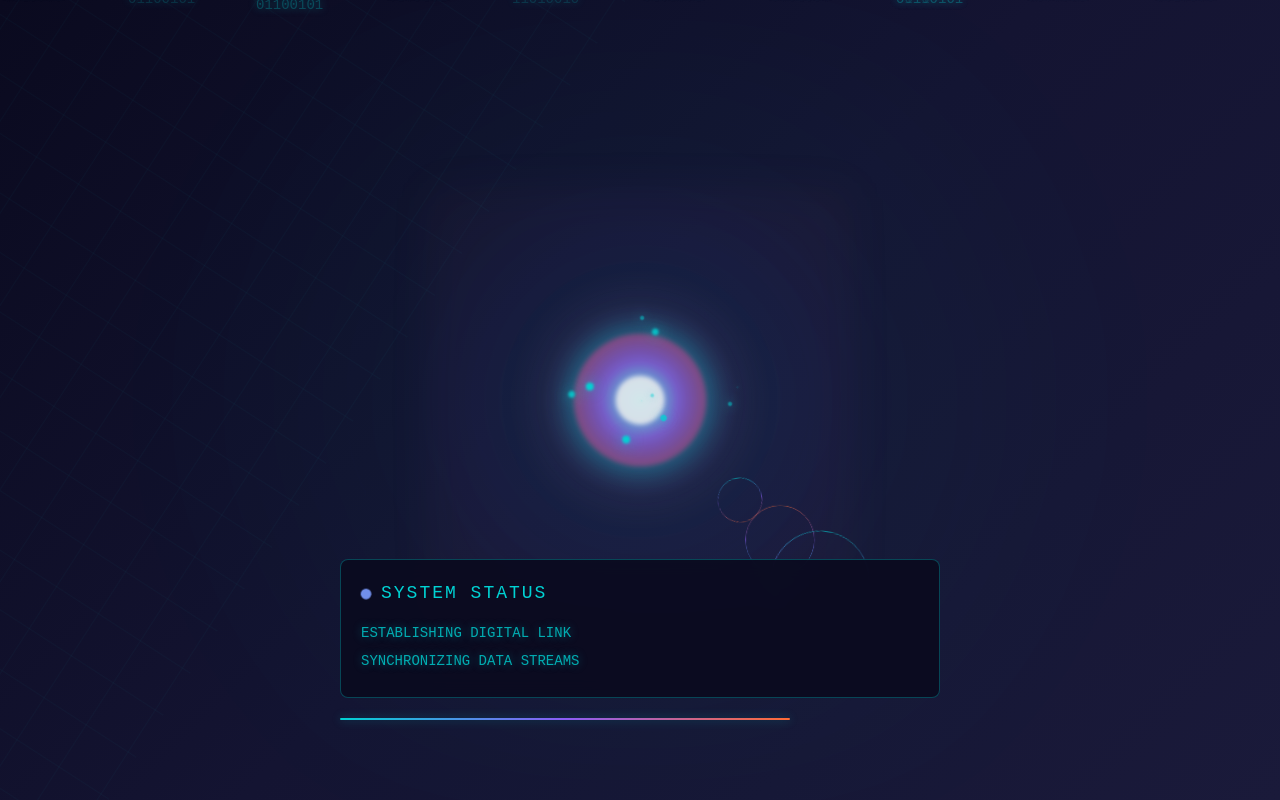
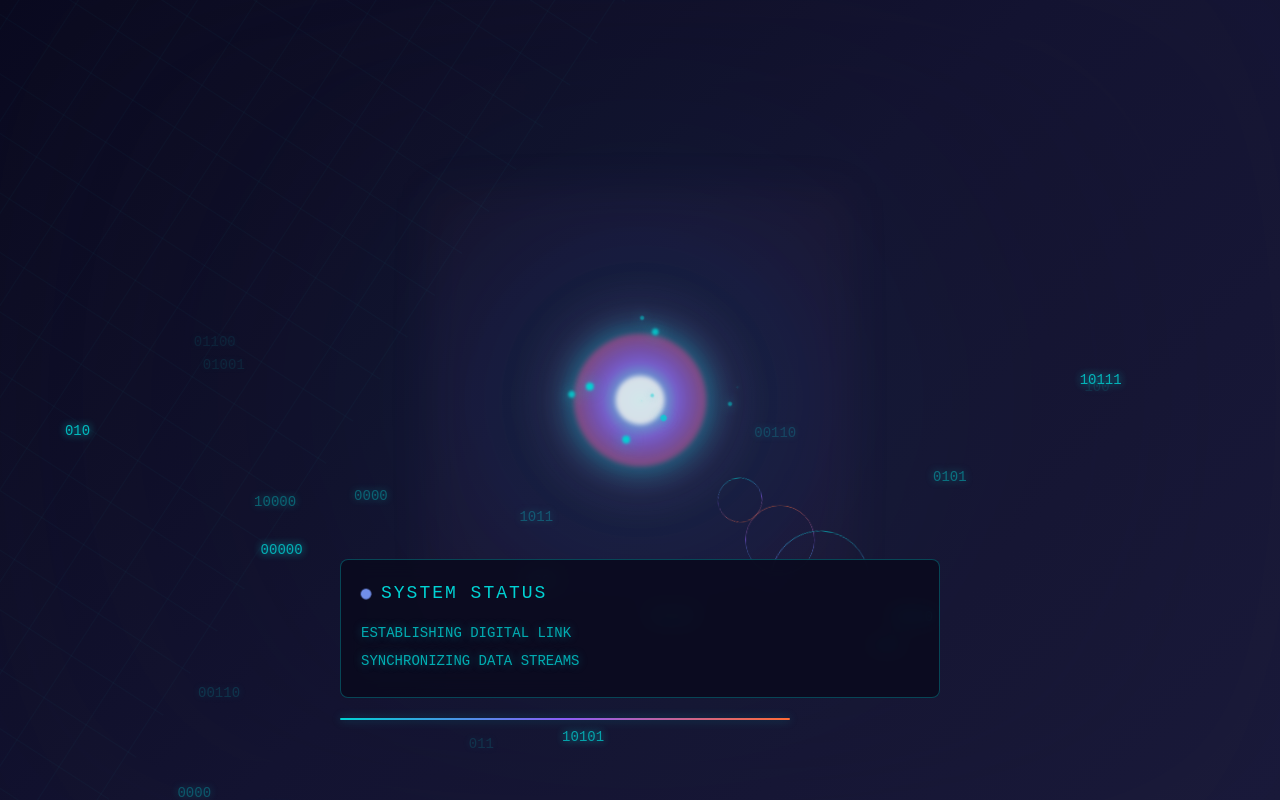
Before and after one commit to Daemon16/digideck-portal, a React (Vite) app: page / in a window 1280 px wide. Built offline with nearby package versions, Linux system fonts and the light colour scheme; no server answers.

Commit message:
initial Loading

```diff
--- a/src/components/DigitalPortal.css
+++ b/src/components/DigitalPortal.css
@@ -21,10 +21,13 @@
   width: 100%;
   height: 100%;
   background:
-    radial-gradient(circle at center,
-      rgba(0, 210, 211, 0.1) 0%,
-      transparent 70%);
-  filter: blur(50px);
+    radial-gradient(
+    circle at center,
+    rgba(0, 210, 211, 0.1) 0%,
+    rgba(15, 15, 35, 0.2) 50%,
+    transparent 100%
+  );
+  filter: blur(60px);
   opacity: 0.5;
 }
 
@@ -53,14 +56,16 @@
   height: 100%;
   pointer-events: none;
   overflow: hidden;
+  z-index: 1;
 }
 
-.binary-string {
+.rain-drop {
   position: absolute;
-  color: rgba(0, 210, 211, 0.4);
-  font-family: 'Courier New', monospace;
+  font-family: monospace;
   font-size: 14px;
-  text-shadow: 0 0 10px rgba(0, 210, 211, 0.6);
+  transform: translateX(-50%);
+  text-shadow: 0 0 8px currentColor;
+  white-space: nowrap;
 }
 
 /* Main Portal Elements */
@@ -71,6 +76,7 @@
   display: flex;
   align-items: center;
   justify-content: center;
+  z-index: 2;
 }
 
 /* Energy Field */
@@ -173,6 +179,7 @@
   transform: translateX(-50%);
   width: 80%;
   max-width: 600px;
+  z-index: 3;
 }
 
 .status-display {
--- a/src/components/DigitalPortal.tsx
+++ b/src/components/DigitalPortal.tsx
@@ -6,47 +6,81 @@ interface DigitalPortalProps {
   onComplete: () => void;
 }
 
-const BINARY_STRINGS = [
-  '01100101', '11010010', '10011100', '00110101',
-  '11001010', '10101011', '01011010', '11100101'
-];
+interface RainDrop {
+  id: number;
+  x: number;
+  y: number;
+  speed: number;
+  value: string;
+  brightness: number;
+}
+
+const NUM_DROPS = 40;
 
 export default function DigitalPortal({ onComplete }: DigitalPortalProps) {
   const [stage, setStage] = useState<'initializing' | 'analyzing' | 'connecting' | 'complete'>('initializing');
-  const [codeStrings, setCodeStrings] = useState<string[]>([]);
-  const portalRef = useRef<HTMLDivElement>(null);
+  const [rainDrops, setRainDrops] = useState<RainDrop[]>([]);
   const [glitchActive, setGlitchActive] = useState(false);
+  const animationRef = useRef<number>();
+
+  // Generate random binary string
+  const generateBinaryString = () => {
+    const length = Math.floor(Math.random() * 3) + 3; // 3-5 characters
+    return Array.from({ length }, () =>
+      Math.random() > 0.5 ? '1' : '0'
+    ).join('');
+  };
+
+  // Create a new raindrop
+  const createRainDrop = (id: number) => ({
+    id,
+    x: Math.random() * 100,
+    y: -20,
+    speed: 0.08 + Math.random() * 0.12, // Slower speed between 0.08 and 0.2
+    value: generateBinaryString(),
+    brightness: 0.3 + Math.random() * 0.7 // Random brightness between 0.3 and 1
+  });
 
   useEffect(() => {
+    // Initialize raindrops with staggered starting positions
+    setRainDrops(Array.from({ length: NUM_DROPS }, (_, i) => ({
+      ...createRainDrop(i),
+      y: Math.random() * 100 // Start at random positions
+    })));
+
     // Stage transitions
-    const timeline = [
-      { stage: 'analyzing', delay: 2000 },
-      { stage: 'connecting', delay: 4000 },
-      { stage: 'complete', delay: 6000 },
-      { action: onComplete, delay: 7000 }
-    ];
+    const timer1 = setTimeout(() => setStage('analyzing'), 2000);
+    const timer2 = setTimeout(() => setStage('connecting'), 4000);
+    const timer3 = setTimeout(() => setStage('complete'), 6000);
+    const timer4 = setTimeout(() => onComplete(), 7000);
 
-    timeline.forEach(({ stage, action, delay }) => {
-      const timer = setTimeout(() => {
-        if (stage) setStage(stage as any);
-        if (action) action();
-      }, delay);
-      return () => clearTimeout(timer);
-    });
+    // Animation loop for raindrops
+    const updateRaindrops = () => {
+      setRainDrops(drops =>
+        drops.map(drop => {
+          const newY = drop.y + drop.speed;
 
-    // Binary code animation
-    const interval = setInterval(() => {
-      setCodeStrings(prev => {
-        const newStrings = [...prev];
-        if (newStrings.length < 20) {
-          newStrings.push(BINARY_STRINGS[Math.floor(Math.random() * BINARY_STRINGS.length)]);
-        } else {
-          newStrings.shift();
-          newStrings.push(BINARY_STRINGS[Math.floor(Math.random() * BINARY_STRINGS.length)]);
-        }
-        return newStrings;
-      });
-    }, 200);
+          // If drop is off screen, reset it to top
+          if (newY > 120) {
+            return {
+              ...createRainDrop(drop.id),
+              y: -20
+            };
+          }
+
+          return {
+            ...drop,
+            y: newY,
+            // Very occasionally change the value
+            value: Math.random() > 0.99 ? generateBinaryString() : drop.value
+          };
+        })
+      );
+
+      animationRef.current = requestAnimationFrame(updateRaindrops);
+    };
+
+    animationRef.current = requestAnimationFrame(updateRaindrops);
 
     // Glitch effect
     const glitchInterval = setInterval(() => {
@@ -55,8 +89,14 @@ export default function DigitalPortal({ onComplete }: DigitalPortalProps) {
     }, 3000);
 
     return () => {
-      clearInterval(interval);
+      clearTimeout(timer1);
+      clearTimeout(timer2);
+      clearTimeout(timer3);
+      clearTimeout(timer4);
       clearInterval(glitchInterval);
+      if (animationRef.current) {
+        cancelAnimationFrame(animationRef.current);
+      }
     };
   }, [onComplete]);
 
@@ -68,25 +108,24 @@ export default function DigitalPortal({ onComplete }: DigitalPortalProps) {
 
       {/* Binary Rain */}
       <div className="binary-container">
-        {codeStrings.map((str, i) => (
-          <motion.div
-            key={`${i}-${str}`}
-            className="binary-string"
-            initial={{ opacity: 0, y: -20 }}
-            animate={{ opacity: [0, 1, 0], y: 20 }}
-            transition={{ duration: 2 }}
+        {rainDrops.map((drop) => (
+          <div
+            key={drop.id}
+            className="rain-drop"
             style={{
-              left: `${(i % 10) * 10}%`,
-              animationDelay: `${i * 0.1}s`
+              left: `${drop.x}%`,
+              top: `${drop.y}%`,
+              opacity: drop.brightness,
+              color: `rgba(0, 210, 211, ${drop.brightness})`
             }}
           >
-            {str}
-          </motion.div>
+            {drop.value}
+          </div>
         ))}
       </div>
 
       {/* Main Portal */}
-      <div className="portal-wrapper" ref={portalRef}>
+      <div className="portal-wrapper">
         {/* Energy Field */}
         <motion.div
           className="energy-field"
```
